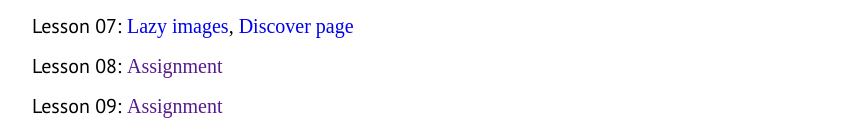
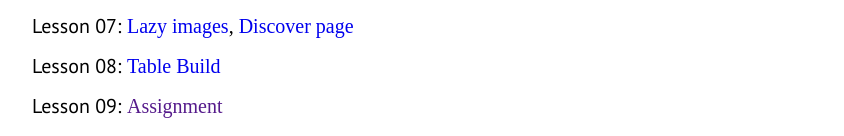
Before and after one commit to AdonisAeron/wdd230, a plain HTML site: page index.html in a window 1280 px wide. Shown: the part 532-668 px from the top of the page, without its empty margins (224-1068 px from the left). Drawn offline with nearby package versions, Linux system fonts and the light colour scheme.

Commit message:
updated index with new links

```diff
--- a/index.html
+++ b/index.html
@@ -31,7 +31,7 @@
                     <li><a href="chamber/">Chamber Complete</a></li>
                     <li><a href="chamber2/">Chamber Responsive</a></li>
                     <li><a href="week7/lazyload.html">Lazy images</a>, <a href="/chamber/discover.html">Discover page</a></li>
-                    <li><a href="">Assignment</a></li>
+                    <li><a href="lesson8/tablebuild.html">Table Build</a></li>
                     <li><a href="">Assignment</a></li>
                     <li><a href="">Assignment</a></li>
                     <li><a href="">Assignment</a></li>
```
